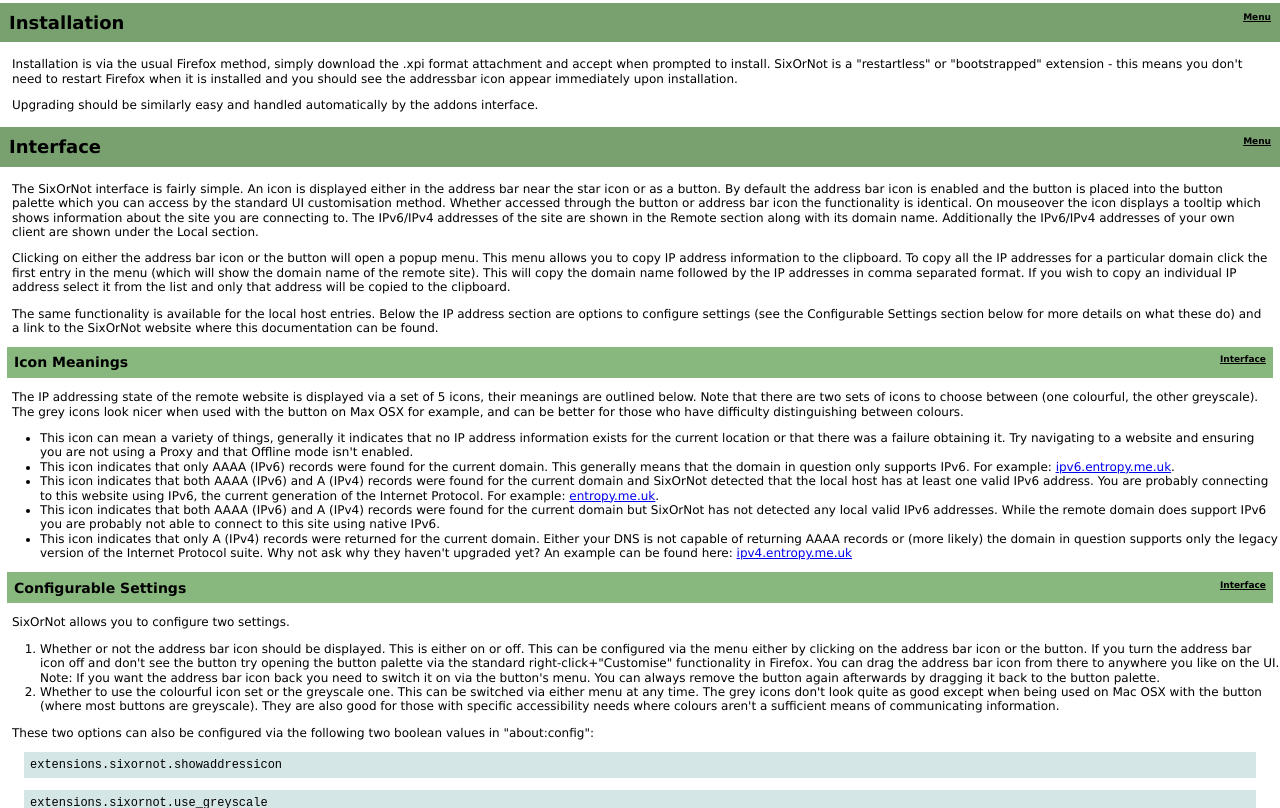
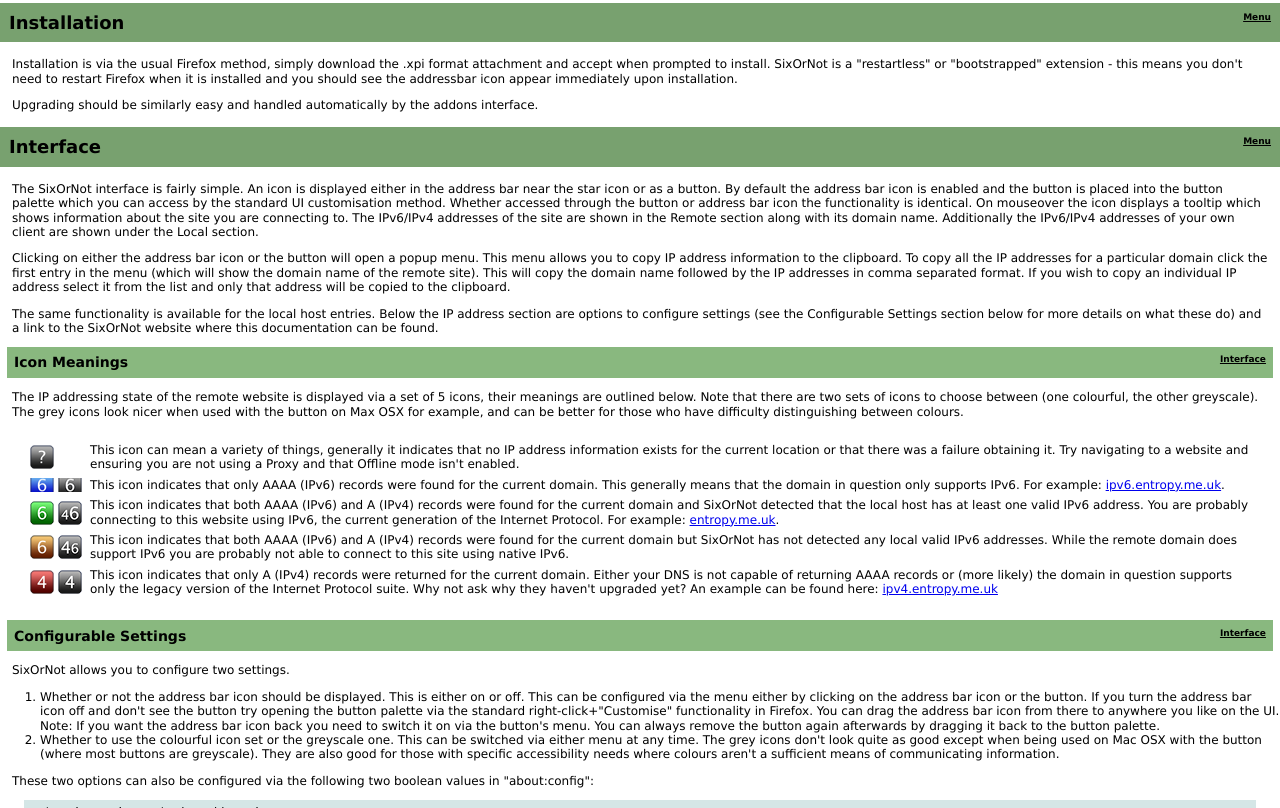
Before and after one commit to ashleybaldock/sixornot, a plain HTML site: page web/docs/index.html in a window 1280 px wide. Shown: the part 457-1265 px from the top of the page. Drawn offline with Linux system fonts and the light colour scheme.

Commit message:
Optimize png images with pngout to reduce size Add background images to icons explanation in docs
git-svn-id: svn+ssh://entropy.me.uk/var/svn/timothy/sixornot/trunk@650 741c516a-3ba6-4fa8-b112-5c51f26a88df

```diff
--- a/web/docs/index.html
+++ b/web/docs/index.html
@@ -57,7 +57,7 @@
 
     <p>The IP addressing state of the remote website is displayed via a set of 5 icons, their meanings are outlined below. Note that there are two sets of icons to choose between (one colourful, the other greyscale). The grey icons look nicer when used with the button on Max OSX for example, and can be better for those who have difficulty distinguishing between colours.</p>
 
-    <ul>
+    <ul class="icon_list">
     <li class="i_other">This icon can mean a variety of things, generally it indicates that no IP address information exists for the current location or that there was a failure obtaining it. Try navigating to a website and ensuring you are not using a Proxy and that Offline mode isn't enabled.</li>
     <li class="i_6only">This icon indicates that only AAAA (IPv6) records were found for the current domain. This generally means that the domain in question only supports IPv6. For example: <a href="http://ipv6.entropy.me.uk">ipv6.entropy.me.uk</a>.</li>
     <li class="i_6and4">This icon indicates that both AAAA (IPv6) and A (IPv4) records were found for the current domain and SixOrNot detected that the local host has at least one valid IPv6 address. You are probably connecting to this website using IPv6, the current generation of the Internet Protocol. For example: <a href="http://entropy.me.uk">entropy.me.uk</a>.</li>
--- a/web/style.css
+++ b/web/style.css
@@ -71,3 +71,44 @@
     padding: 0.5em;
     background-color: #d5e6e6;
 }
+
+ul.icon_list
+{
+    margin: 1em 2em;
+    padding: 0.5em;
+}
+
+ul.icon_list li
+{
+    list-style: none;
+    background-repeat: no-repeat;
+    background-position: center left;
+    margin: 0.5em 0;
+    padding-left: 60px;
+    vertical-align: middle;
+}
+
+li.i_other
+{
+    background-image: url("sixornot_other_cg_24.png");
+}
+
+li.i_6only
+{
+    background-image: url("sixornot_6only_cg_24.png");
+}
+
+li.i_6and4
+{
+    background-image: url("sixornot_6and4_cg_24.png");
+}
+
+li.i_4pot6
+{
+    background-image: url("sixornot_4pot6_cg_24.png");
+}
+
+li.i_4only
+{
+    background-image: url("sixornot_4only_cg_24.png");
+}
```
Also changed, not shown: web/sixornot_4only_cg_24.png (added), web/sixornot_4pot6_cg_24.png (added), web/sixornot_6and4_cg_24.png (added), web/sixornot_6only_c_128.png, web/sixornot_6only_cg_24.png (added), web/sixornot_other_cg_24.png (added).
